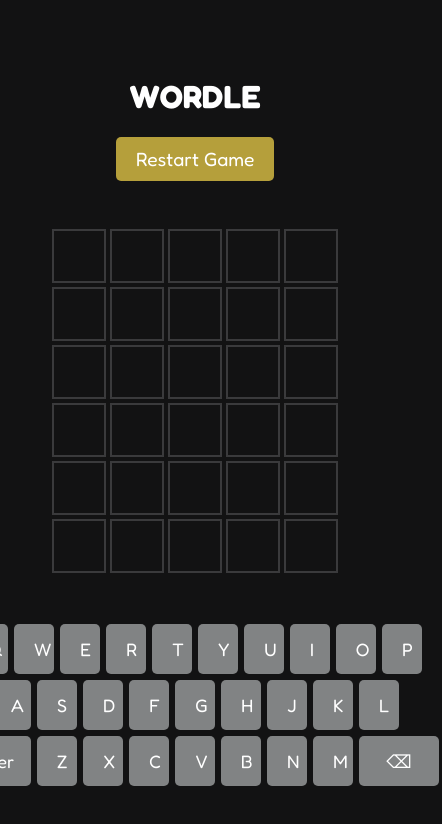
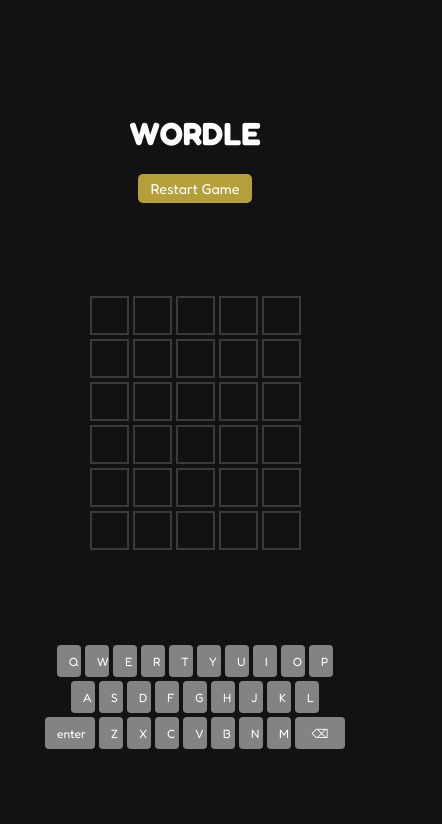
Before and after one commit to twjin03/Wordle, a plain HTML site: page index.html in a window 390 px wide. Both pictures are taken after a click on the button "Start Game". Shown: the whole page, 442 px wide, since content can reach past the window. Drawn offline with Linux system fonts and the light colour scheme.

Commit message:
Add files via upload

```diff
--- a/style.css
+++ b/style.css
@@ -232,3 +232,29 @@
     0% { opacity: 1; transform: translateY(0); }
     100% { opacity: 0; transform: translateY(-10px); }
 }
+
+
+@media (max-width: 450px) {
+    .box {
+        width: 35px;
+        height: 35px;
+        font-size: 1rem;
+    }
+
+    .key {
+        width: 24px;
+        height: 32px;
+        font-size: 12px;
+        margin: 2px;
+        border-radius: 4px;
+    }
+
+    .special-key {
+        width: 50px;
+    }
+
+    button {
+        font-size: 0.9rem;
+        padding: 6px 12px;
+    }
+}
```
